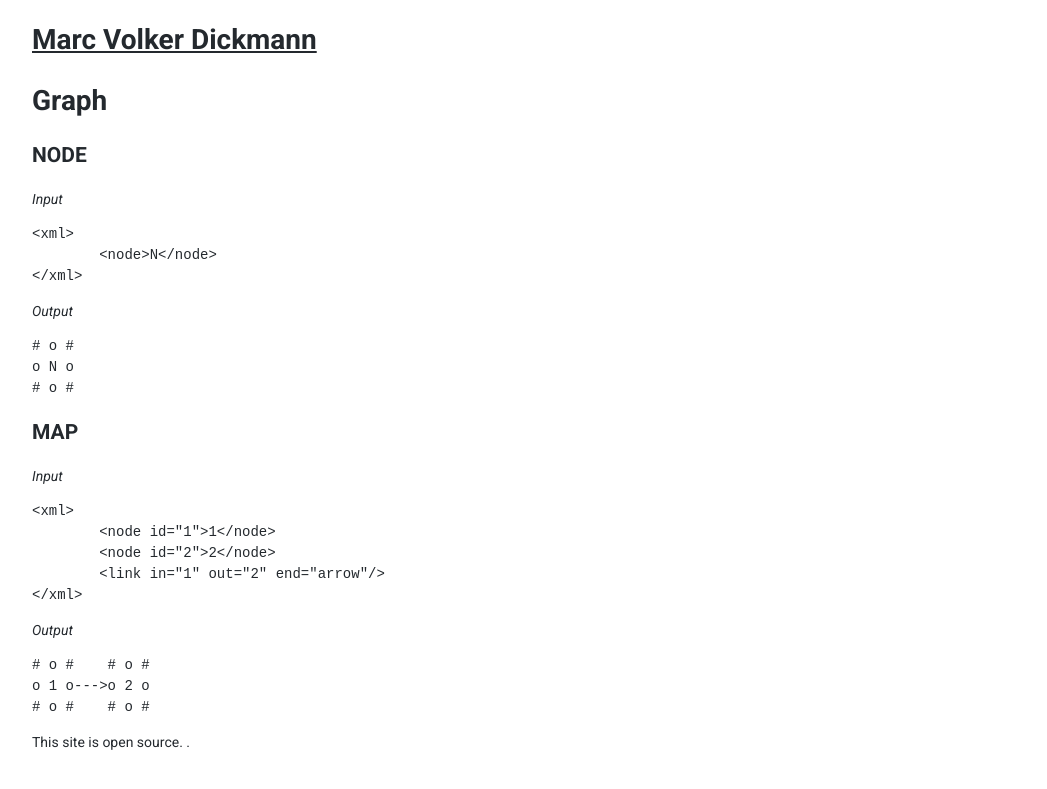
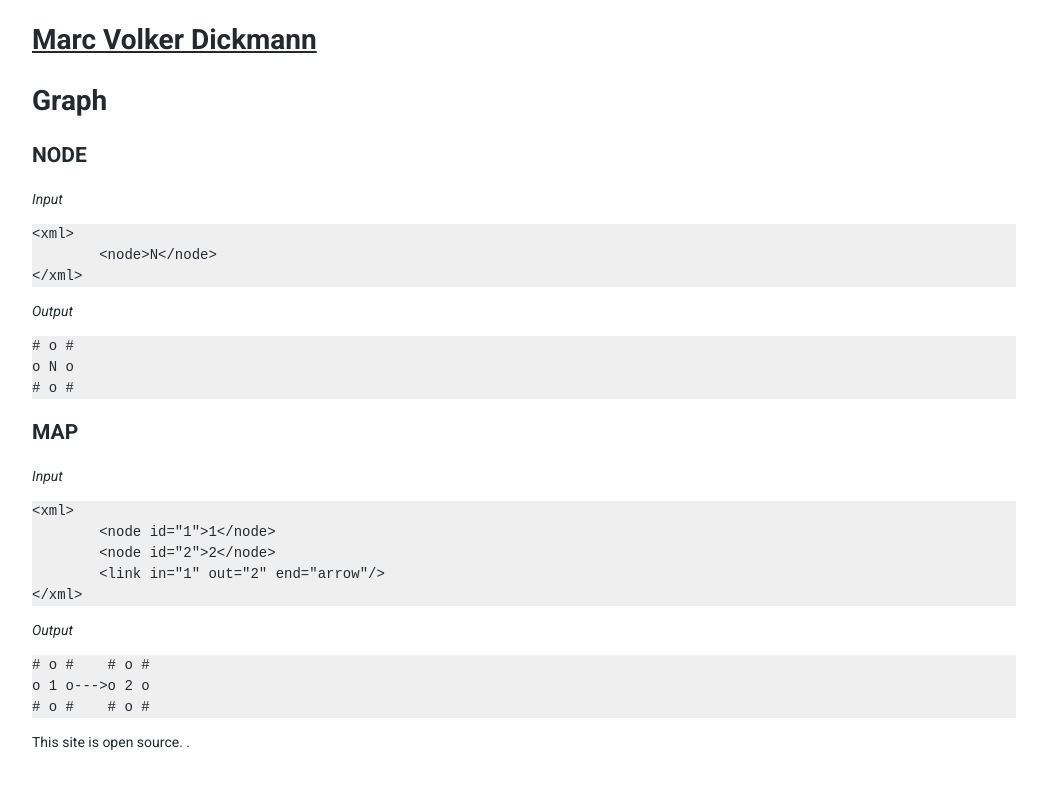
Before and after one commit to marc-q/fmtone, a Jekyll site: the page built from _posts/2017-12-24-XML-Graph.md, in a window 1280 px wide. Shown: the top 789 px of the page, without its empty margins (116-1163 px from the left). Built offline with Jekyll 4.4.1, drawn with Linux system fonts in a browser that asks for light colours.

Commit message:
Add background to pre tag, remove empty lines

```diff
--- a/_layouts/default.html
+++ b/_layouts/default.html
@@ -9,7 +9,7 @@
       body {margin: 0; padding: 0; border: 0; width: 80%; min-height: 95vh; margin-left: 10%; position: relative;}
       a {color: #0366d6; text-decoration: none;}
       header h1 {text-decoration: underline;}
-      mark {background-color: #efefef;}
+      mark, pre {background-color: #efefef;}
       blockquote {border-left: 0.25em solid gray; padding: 0 1em; color: #6a737d;}
       .list {margin-top: 0.8em; padding-left: 1.5em; list-style: none;}
       li:before {content: 'x'; position: absolute; margin-left: -1.5em;}
@@ -26,9 +26,7 @@
   </head>
   <body>
     <header><a href="/index"><h1>Marc Volker Dickmann</h1></a></header>
-
      {{ content }}
-
      <footer>
         This site is open source. {% github_edit_link "Improve this page" %}.
      </footer>
```
